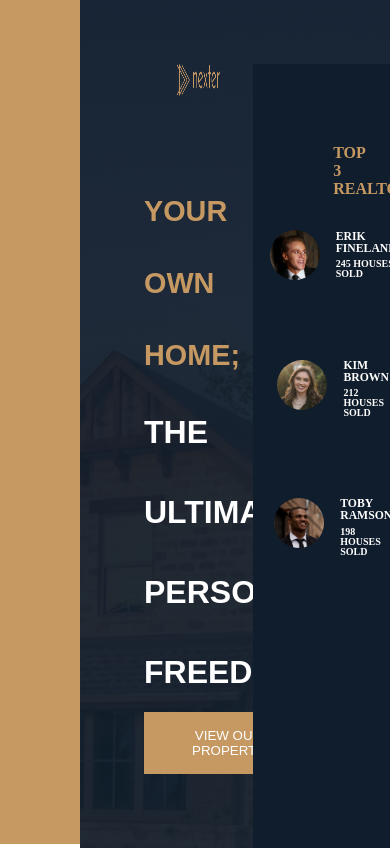
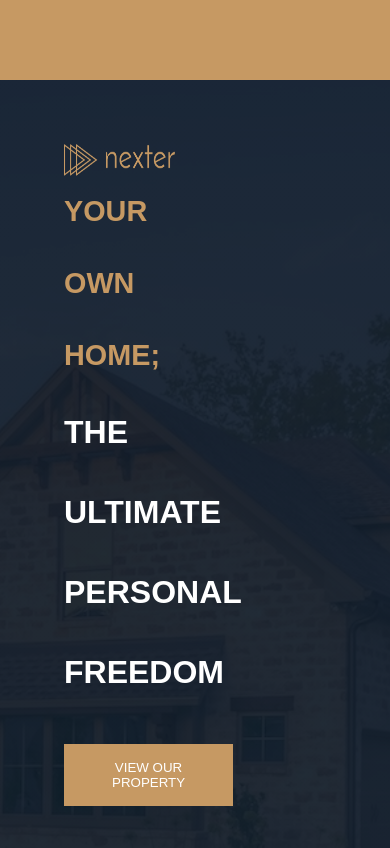
Before and after one commit to oluwaseun-123/nexter, a website: page index.html in a window 390 px wide. Shown: the top 848 px of the page. Drawn offline with Linux system fonts and the light colour scheme.

Commit message:
responsiveness

```diff
--- a/index.html
+++ b/index.html
@@ -11,11 +11,11 @@
     <section class="header">
       <div class="header-home">
         <div class="nexter-logo">
-          <img class="header-logo" src="img/logo.png" alt="NEXTER" />
+          <img class="bbc-logo" src="img/logo.png" alt="NEXTER" />
         </div>
         <h2 class="header__home">your own home;</h2>
         <h3 class="header__freedom">the ultimate personal freedom</h3>
-        <button class="btn">view our property</button>
+        <button class="btn btn-margin">view our property</button>
 
         <div class="header__logo">
           <img class="bbc-logo" src="img/logo-bbc.png" alt="" />
--- a/sass/_bars.scss
+++ b/sass/_bars.scss
@@ -6,4 +6,13 @@
   align-items: start;
   height: 100vh;
   width: 5rem;
+
+  @media (max-width: 1200px) {
+    width: 100%;
+    height: 5rem;
+    position: fixed;
+  }
 }
+// width=100%
+// height=5rem
+// fixed
--- a/sass/_button.scss
+++ b/sass/_button.scss
@@ -8,4 +8,7 @@
   &-card {
     width: 100%;
   }
+  &-margin {
+    margin-top: 2rem;
+  }
 }
--- a/sass/_header.scss
+++ b/sass/_header.scss
@@ -32,4 +32,12 @@
     font-size: 2rem;
     font-family: "Josefin Sans", sans-serif;
   }
+
+  @media (max-width: 1196px) {
+    display: flex;
+    flex-direction: column;
+    margin-left: 0;
+    width: 100vw;
+    // max-width: fit-content;
+  }
 }
--- a/sass/_logo.scss
+++ b/sass/_logo.scss
@@ -1,27 +1,28 @@
 .nexter-logo {
   display: flex;
-  justify-content: center;
+  justify-content: start;
   object-fit: cover;
 }
-.header-logo {
+.header__logo {
   display: flex;
   flex-direction: row;
-  justify-content: space-between;
-  // gap: 5rem;
+  // justify-content: space-between;
+  gap: 2rem;
   //   gap: 10rem;
   //   gap: 10rem;
   height: 2rem;
   margin-bottom: 5rem;
-  width: 40%;
+  margin-left: 5rem;
+  // width: 100%;
 }
 .bbc-logo {
   // display: flex;
   // flex-direction: row;
   // justify-content: space-between;
-  //   align-self: center;
+  // align-self: center;
   //   flex-direction: row;
   //   justify-content: space-between;
-  max-height: 2rem;
-  max-width: 100%;
+  height: 2rem;
+  width: 7rem;
   margin-top: 5rem;
 }
--- a/sass/_realtors.scss
+++ b/sass/_realtors.scss
@@ -4,6 +4,11 @@
   width: 40%;
   overflow: hidden;
   // margin-left: 20rem;
+
+  @media (max-width: 1195px) {
+    width: 100%;
+    margin-top: 4rem;
+  }
 }
 .fineland {
   display: flex;
--- a/sass/_typography.scss
+++ b/sass/_typography.scss
@@ -4,6 +4,12 @@
   align-items: center;
   justify-content: center;
   gap: 5rem;
+
+  @media (max-width: 1198px) {
+    display: flex;
+    flex-direction: row;
+    width: 100%;
+  }
 }
 .heading {
   text-transform: uppercase;
```
Also changed, not shown: css/stylesheet.css, 1 other file.
